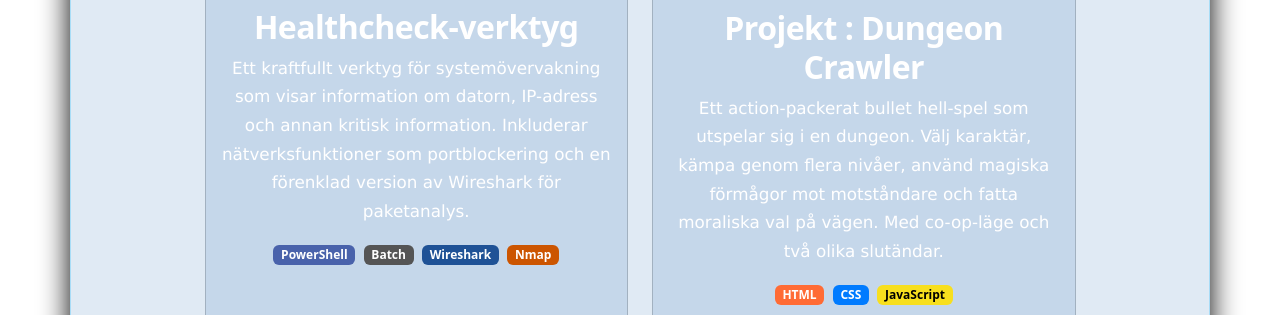
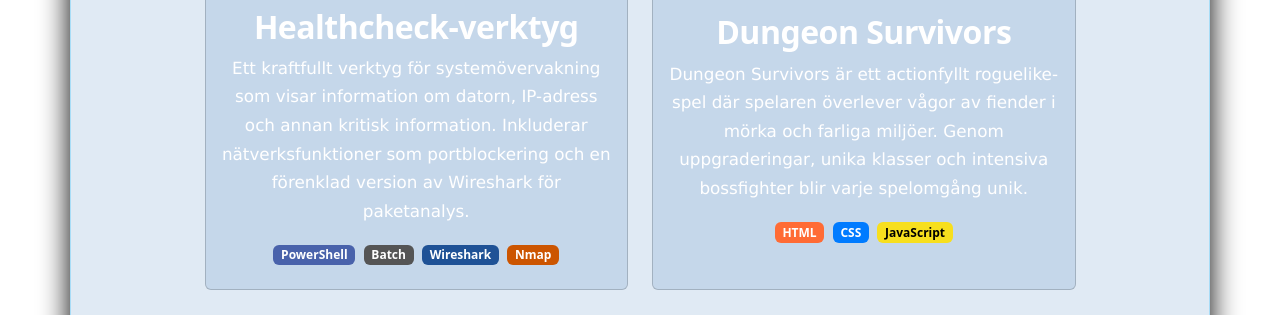
Before and after one commit to Linus67/CV-Webbplats, a plain HTML site: page portfolio.html in a window 1280 px wide. Shown: the part 996-1311 px from the top of the page. Drawn offline with nearby package versions, Linux system fonts and the light colour scheme; animation ran at ten frames a second.

Commit message:
Portfolio project update
Updaterade bild,titel och beskrvning till project 4 "Dungeon SUrvivors"

```diff
--- a/portfolio.html
+++ b/portfolio.html
@@ -126,13 +126,13 @@
 
     <div class="col-md-5 mb-4">
       <article class="card h-100">
-        <img src="dungeon.png" class="card-img-top card-image" alt="Ai genererad bild av projektet">
+        <img src="dungeon.png" class="card-img-top card-image" alt="Bild om projektet Dungeon Survivors">
 
         <div class="card-body text-center">
-          <h2 class="card-title">Projekt : Dungeon Crawler</h2>
+          <h2 class="card-title">Dungeon Survivors</h2>
           <p class="card-text">
-            Ett action-packerat bullet hell-spel som utspelar sig i en dungeon. Välj karaktär, kämpa genom flera nivåer,
-            använd magiska förmågor mot motståndare och fatta moraliska val på vägen. Med co-op-läge och två olika slutändar.
+            Dungeon Survivors är ett actionfyllt roguelike-spel där spelaren överlever vågor av fiender i mörka och farliga miljöer.
+            Genom uppgraderingar, unika klasser och intensiva bossfighter blir varje spelomgång unik.
           </p>
           <div class="mb-2">
             <span class="badge badge-html me-1">HTML</span>
```
Also changed, not shown: dungeon.png.
